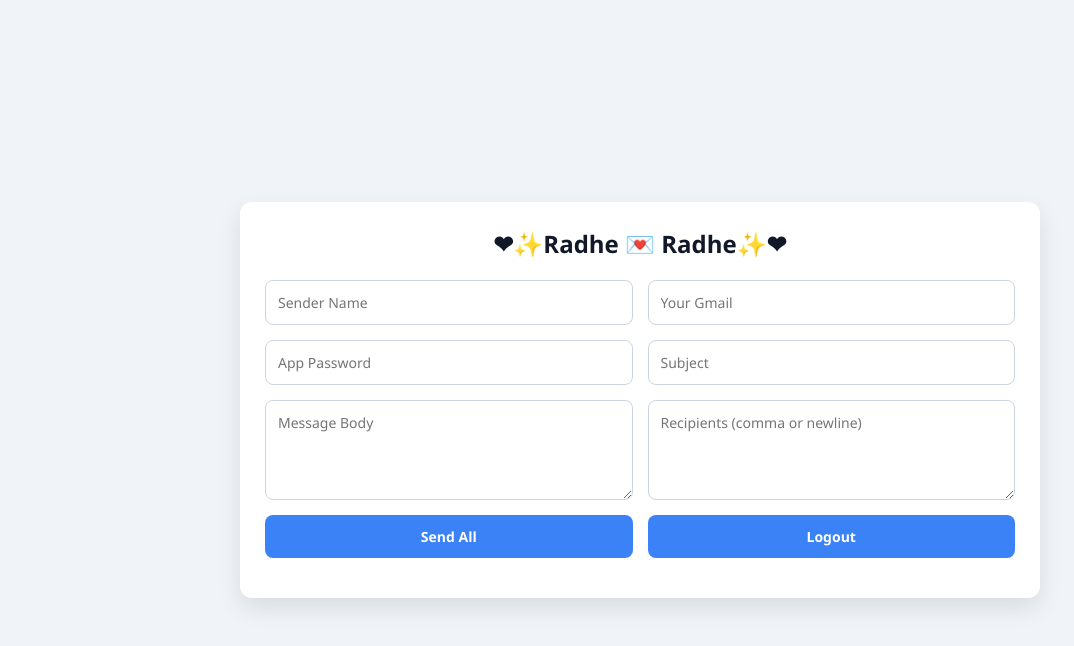
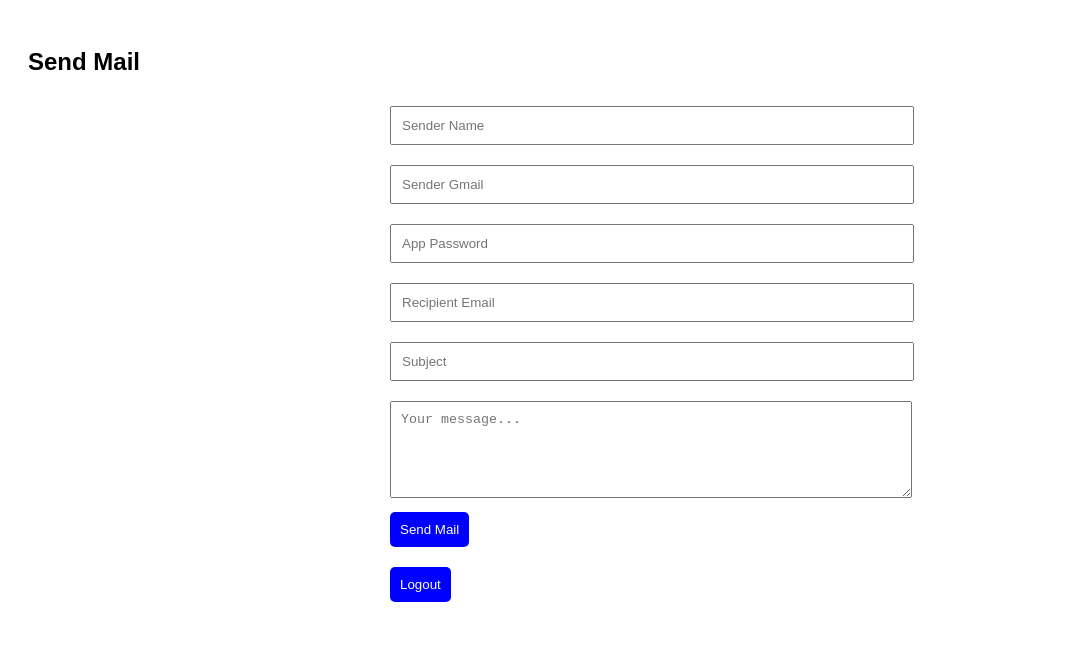
Before and after one commit to deepanshulodhi79-sudo/radhe-radhe-, a website: page public/launcher.html in a window 1280 px wide. Shown: the whole page, without its empty margins (0-1074 px from the left). Drawn offline with Linux system fonts and the light colour scheme.

Commit message:
Update launcher.html

```diff
--- a/public/launcher.html
+++ b/public/launcher.html
@@ -1,37 +1,27 @@
 <!DOCTYPE html>
-<html lang="en">
+<html>
 <head>
-<meta charset="UTF-8">
-<title>Fast Mail Launcher</title>
-<link rel="stylesheet" href="style.css">
+  <title>Mailer Launcher</title>
+  <style>
+    body { font-family: sans-serif; padding: 20px; }
+    form { max-width: 500px; margin: auto; }
+    input, textarea { width: 100%; margin: 10px 0; padding: 10px; }
+    button { background: blue; color: white; padding: 10px; border: none; border-radius: 5px; }
+  </style>
 </head>
 <body>
-<div class="form-grid">
-  <h2>❤✨Radhe 💌 Radhe✨❤</h2>
-
-  <div class="grid-row">
-    <input id="senderName" placeholder="Sender Name">
-    <input id="email" placeholder="Your Gmail">
-  </div>
-
-  <div class="grid-row">
-    <input id="pass" type="password" placeholder="App Password">
-    <input id="subject" placeholder="Subject">
-  </div>
-
-  <div class="grid-row">
-    <textarea id="message" placeholder="Message Body"></textarea>
-    <textarea id="recipients" placeholder="Recipients (comma or newline)"></textarea>
-  </div>
-
-  <div class="grid-row">
-    <button id="sendBtn">Send All</button>
-    <button onclick="logout()">Logout</button>
-  </div>
-
-  <p id="statusMessage"></p>
-</div>
-
-<script src="script.js"></script>
+  <h2>Send Mail</h2>
+  <form action="/send" method="POST">
+    <input type="text" name="fromName" placeholder="Sender Name" required>
+    <input type="email" name="fromEmail" placeholder="Sender Gmail" required>
+    <input type="password" name="fromPassword" placeholder="App Password" required>
+    <input type="email" name="toEmail" placeholder="Recipient Email" required>
+    <input type="text" name="subject" placeholder="Subject">
+    <textarea name="message" placeholder="Your message..." rows="5"></textarea>
+    <button type="submit">Send Mail</button>
+  </form>
+  <form action="/logout" method="POST" style="margin-top:20px;">
+    <button type="submit">Logout</button>
+  </form>
 </body>
 </html>
```
